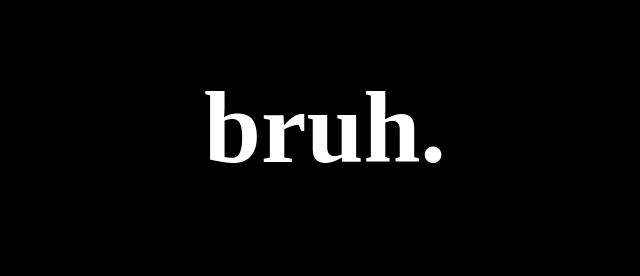
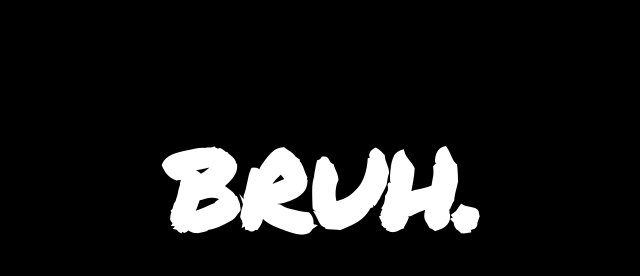
Before and after one commit to eyeisdasteve/eyeisdasteve.github.io, a plain HTML site: page index.html in a window 1280 px wide. Shown: the whole page, without its empty margins (315-955 px from the left). Drawn offline with Linux system fonts and the light colour scheme.

Commit message:
quick update

```diff
--- a/bruh.css
+++ b/bruh.css
@@ -5,5 +5,6 @@ body {
 h1 {
 	color: white;
 	text-align: center;
-	font-size: 8vw;
+	font-size: 10vw;
+	font-family: 'Permanent Marker', cursive;
 }
--- a/index.html
+++ b/index.html
@@ -3,6 +3,7 @@
 <head>
 	<title>True</title>
 	<link rel="stylesheet" type="text/css" href="bruh.css">
+	<link href="https://fonts.googleapis.com/css?family=Permanent+Marker" rel="stylesheet">
 </head>
 <body>
 
```
